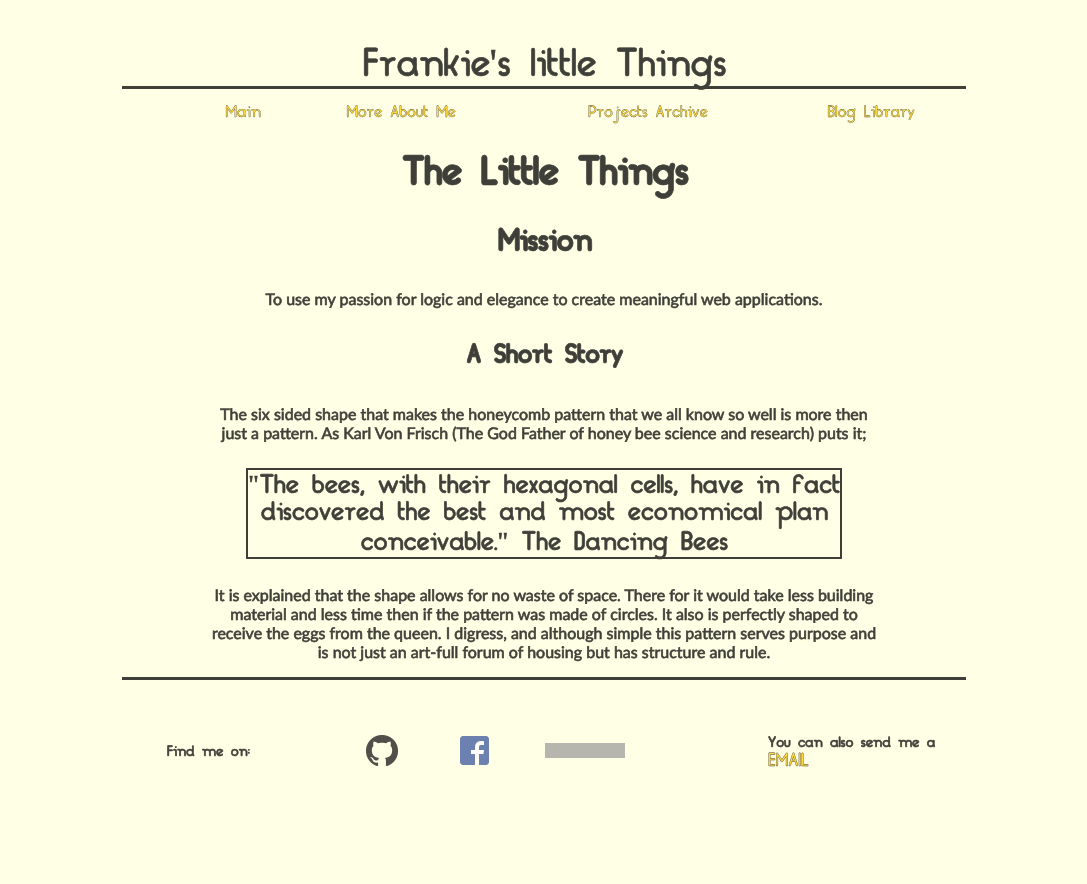
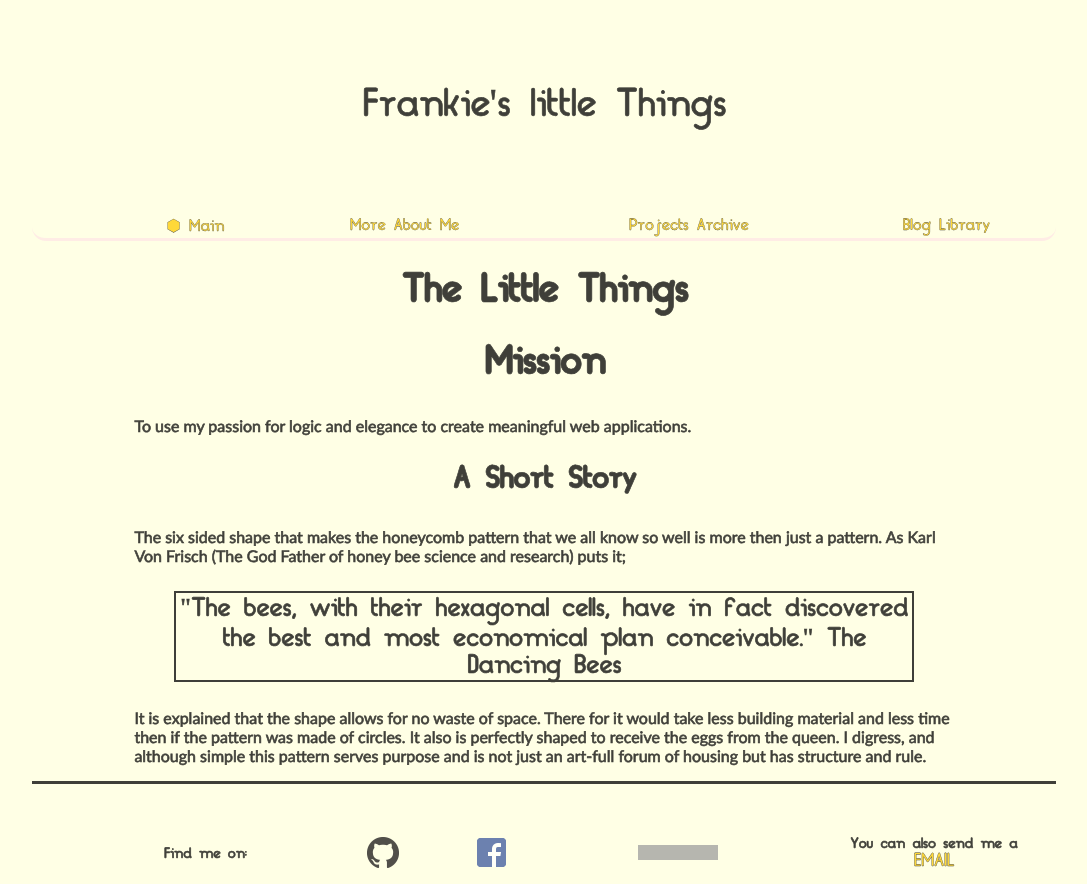
Before and after one commit to frankiebee/frankiebee.github.io, a plain HTML site: page index.html in a window 1280 px wide. Shown: the whole page, without its empty margins (96-1183 px from the left). Before the commit the page ends 800 px from the top, so only its background shows below. Drawn offline with Linux system fonts and the light colour scheme; grey boxes are pictures that could not be loaded.

Commit message:
do some edditing

```diff
--- a/index.html
+++ b/index.html
@@ -13,9 +13,9 @@
             <ul>
                 <table>
                     <tr>
-                        <td><li><a href ='http://frankiebee.github.io/'> Main</a></li></td>
-                        <td><li><a href ='http://frankiebee.github.io/other/about_me.html'> More About Me</a></li></td>
-                        <td><li><a href ='http://frankiebee.github.io//other/projects.html'> Projects Archive</a></li></td>
+                        <td><li><a href ='http://frankiebee.github.io/'>&#11042 Main </a></li></td>
+                        <td><li><a href ='http://frankiebee.github.io/other/about_me.html'> More About Me </a></li></td>
+                        <td><li><a href ='http://frankiebee.github.io//other/projects.html'> Projects Archive </a></li></td>
                         <td><li><a href ='http://frankiebee.github.io/blog/blog-index.html'> Blog Library </a></li></td>
                     </tr>
                 </table>
@@ -24,9 +24,9 @@
         <article>
             <h1>The Little Things</h1>
 
-            <h3 >Mission</h3>
+            <h2>Mission</h2>
                 <p>To use my passion for logic and elegance to create meaningful web applications.</p>
-            <h4>A Short Story</h4>
+            <h3>A Short Story</h3>
             <p>
                 The six sided shape that makes the honeycomb pattern that we all know so well is more then just a pattern. As Karl Von Frisch (The God Father of honey bee science and research) puts it;
             </p>
@@ -49,7 +49,7 @@
                       <img src="https://static.licdn.com/scds/common/u/img/webpromo/btn_profile_bluetxt_80x15.png" width="80" height="15" border="0" alt="View Frankie Pangilinan's profile on LinkedIn">
                     </a>
                     </td></li>
-                    <li class = "f-alighn"><td class = "subtext">You can also send me a<a href = "mailto:frankie.diamond@gmail.com"> EMAIL</a> </td></li>
+                    <li class = "f-alighn"><td class = "subtext"><center>You can also send me a</center><a href = "mailto:frankie.diamond@gmail.com"> EMAIL</a> </td></li>
                 </tr>
                 </ul>
             </table>
--- a/stylesheets/blogstylesheet.css
+++ b/stylesheets/blogstylesheet.css
@@ -19,10 +19,6 @@ p{
   margin-right: 3px;
   margin-left: 3px;
 }
-footer{
-  background: #ffffe5;
-}
-
 .overwrite {
   position: static;
   top: 8vw;
--- a/stylesheets/default.css
+++ b/stylesheets/default.css
@@ -8,7 +8,8 @@
 }
 html{
   /*background-image: url("../img/baloons.jpg");*/
-  background-size: cover;
+  /*background-size: cover;*/
+  background: #ffffe5;
   color: rgb(0,0,0) ,rgba(200,200,200,200);
   -webkit-text-stroke: 0.05em #000000;
   text-shadow: 0.05em #000000;
@@ -26,30 +27,33 @@ a:active{
   color: #00ccff;
 }
 a:hover{
-  color: #66ccff;
+  color: #ff99bb;
 }
 header{
+  height: 15vh;
   font-family: "NordRegular";
   opacity: 2;
   text-align: center;
   font-size: 3em;
-  padding-top: 5vh;
+  padding-top: 10vh;
 }
 nav{
   align-items: center;
-  border-top: solid;
+  border-bottom: solid;
+  border-radius: 25px;
+  border-color: #ffe6e6;
 }
 body{
-  background: #ffffe5;
+  /*background: #33ffff;*/
   opacity: 0.75;
   height: 100vh;
   margin-top: 0;
-  margin-left: 17%;
-  margin-right: 17%;
+  margin-left: 10%;
+  margin-right: 10%;
   margin-bottom: 0;
+  text-align: center;
 }
 article{
-  background: #ffffe5;
   margin-left: 10%;
   margin-right: 10%;
   text-align: center;
@@ -59,7 +63,7 @@ p{
   opacity: 2;
   font-size: medium;
   font-weight: 0.5em;
-  text-align: center;
+  text-align: left;
   font-family: "Trebuchet MS", Helvetica, sans-serif;
 
 }
@@ -106,7 +110,7 @@ footer a img:hover {
 }
 
 .f-alighn{
-
+  text-align: center;
   font-size: x-small;
   height: 1em;
   width: inherit;
@@ -114,6 +118,7 @@ footer a img:hover {
   padding-right: 0;
 
 }
+
 .subtext{
   font-size: 1.5em;
   width: 25%;
@@ -121,3 +126,24 @@ footer a img:hover {
 li{
   list-style-type: none;
 }
+.hexagon1{
+float: left;
+border-right: 30px solid #000000;
+border-top: 52px solid transparent;
+border-bottom: 52px solid transparent;
+}
+.hexagon2{
+float: left;
+width: 60px;
+height: 104px;
+background-color: #000000;
+}
+.hexagon3{
+float: left;
+border-left: 30px solid #000000;
+border-top: 52px solid transparent;
+border-bottom: 52px solid transparent;
+}
+
+
+}
```
